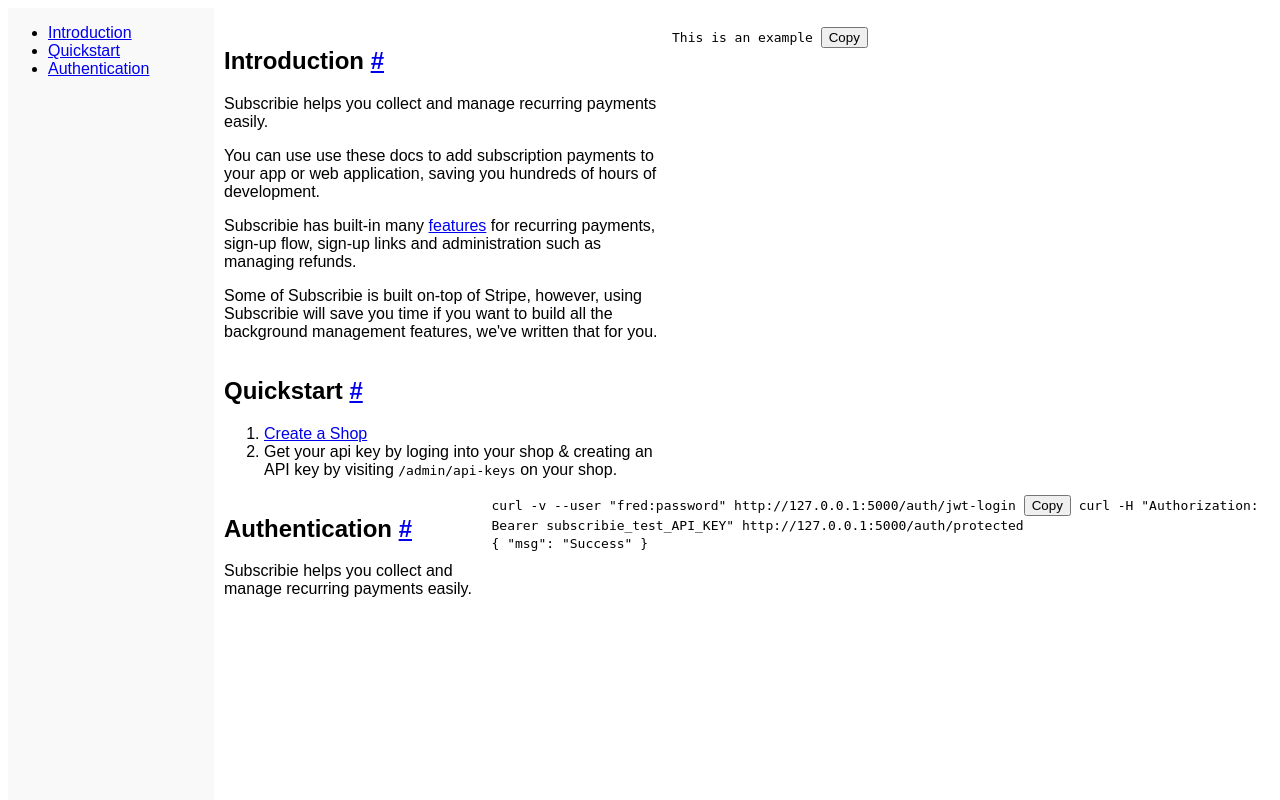
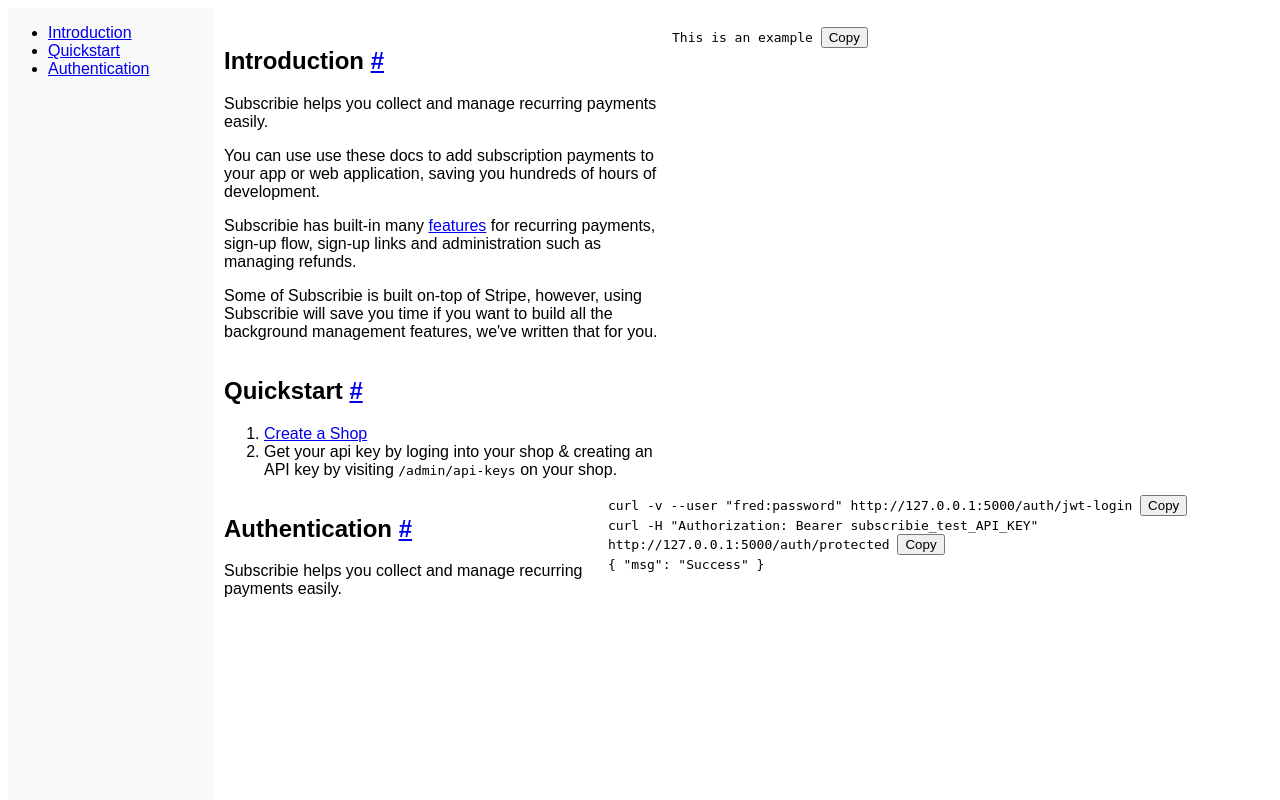
Before and after one commit to Subscribie/dev-docs, a Flask app: page / in a window 1280 px wide. Run offline with Flask 2, Linux system fonts and the light colour scheme.

Commit message:
adding authentication code

```diff
--- a/templates/authentication.html
+++ b/templates/authentication.html
@@ -11,7 +11,11 @@
   <code class= "code">
      curl -v --user "fred:password" http://127.0.0.1:5000/auth/jwt-login
   <button onclick="copyTextFromElement('.code')">Copy</button>
+  </code>
+  <br />
+  <code class= "code">
      curl -H "Authorization: Bearer subscribie_test_API_KEY" http://127.0.0.1:5000/auth/protected
+  <button onclick="copyTextFromElement('.code')">Copy</button>
   </code>
   <br />
   <code>
```
